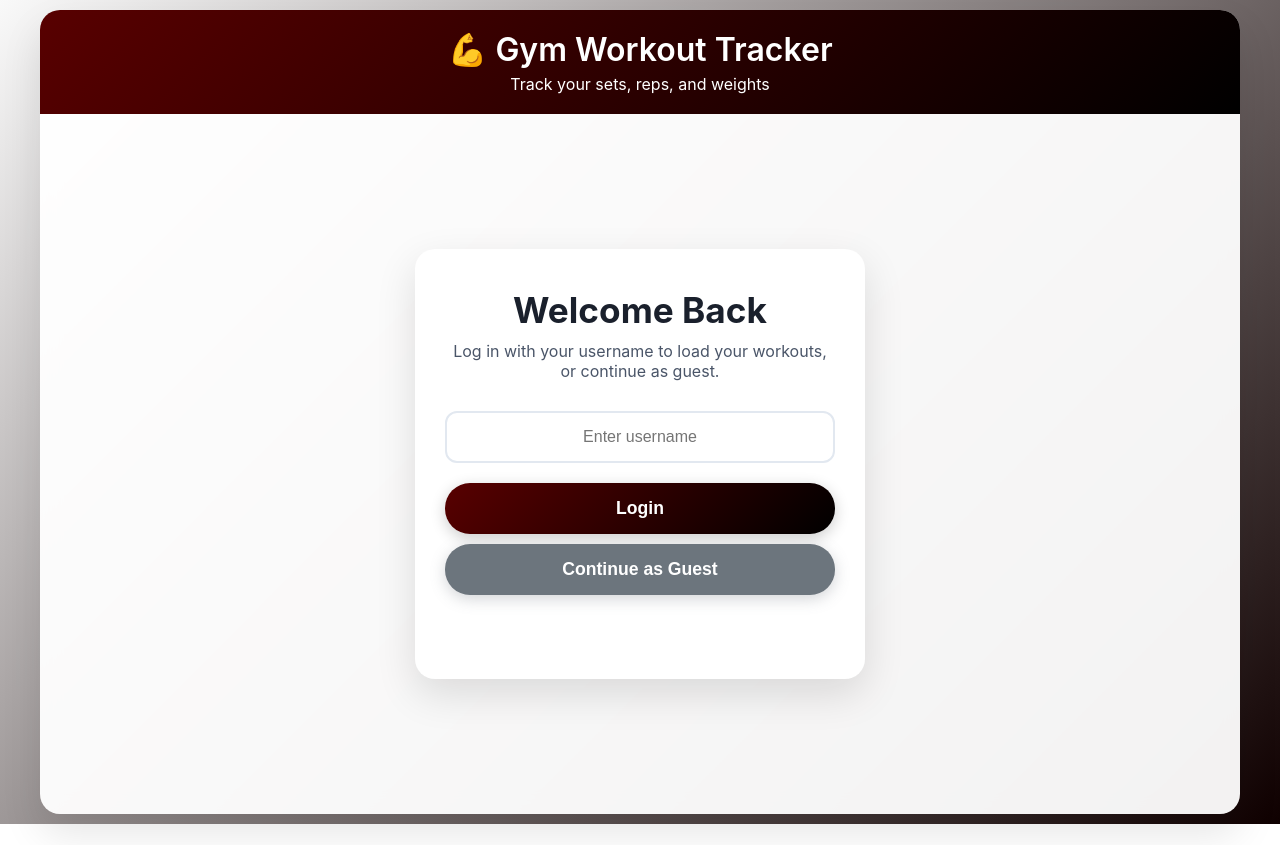
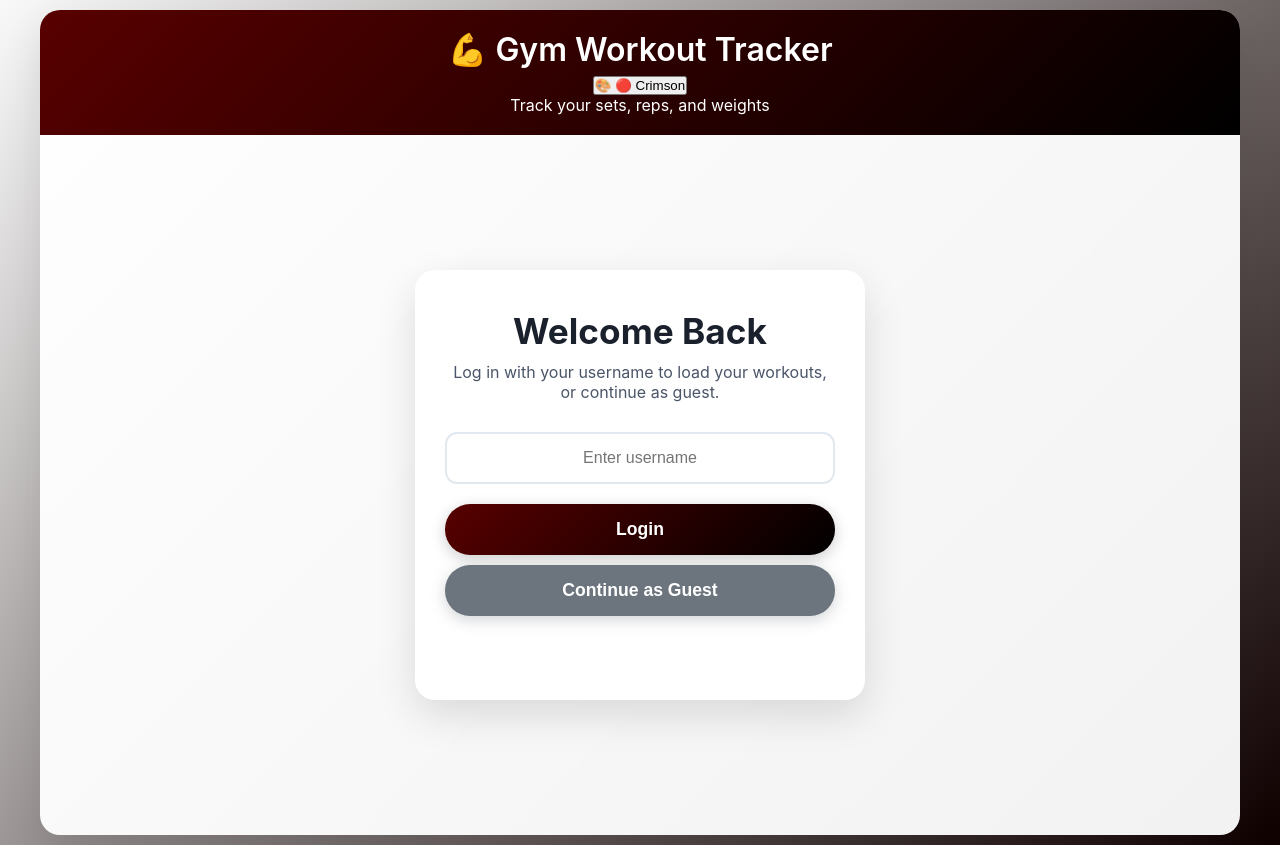
Before and after one commit to thishittuff/Gym-Shim, a plain HTML site: page index.html in a window 1280 px wide. Before the commit the page ends 824 px from the top, so only its background shows below. Drawn offline with nearby package versions, Linux system fonts and the light colour scheme.

Commit message:
Update body class and enhance header structure

```diff
--- a/index.html
+++ b/index.html
@@ -8,10 +8,13 @@
     <script src="https://cdnjs.cloudflare.com/ajax/libs/xlsx/0.18.5/xlsx.full.min.js"></script>
     <link rel="stylesheet" href="style.css">
 </head>
-<body>
+<body class="theme-dark-crimson">
     <div class="container">
         <div class="header">
-            <h1>💪 Gym Workout Tracker</h1>
+            <div class="header-content">
+                <h1>💪 Gym Workout Tracker</h1>
+                <button id="theme-toggle-btn" class="theme-toggle-btn" aria-label="Cycle theme">🎨 🔴 Crimson</button>
+            </div>
             <p>Track your sets, reps, and weights</p>
             <div id="logout-container" style="display:none; text-align:center; margin: 10px 0;">
                 <button class="btn danger" id="logout-btn">Logout</button>
```
